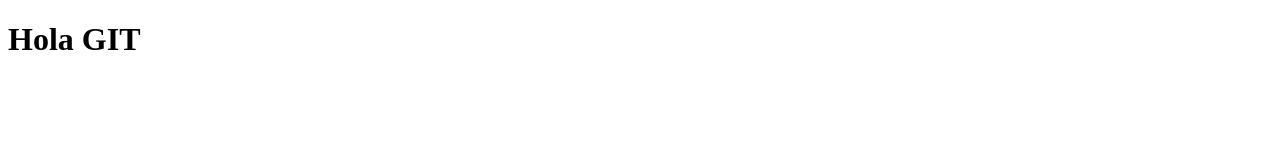
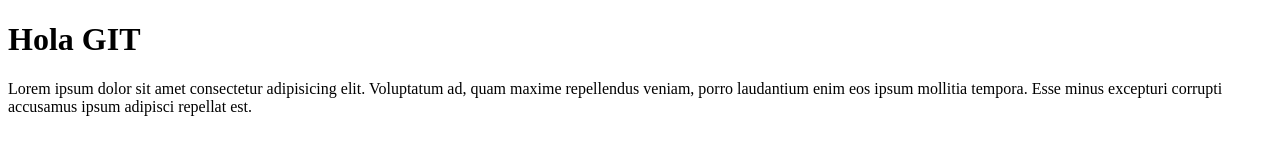
Before and after one commit to belenbalbis/clase-github, a plain HTML site: page index.html in a window 1280 px wide. Drawn offline with Linux system fonts and the light colour scheme.

Commit message:
agrego parrafo

```diff
--- a/index.html
+++ b/index.html
@@ -8,5 +8,11 @@
   </head>
   <body>
     <h1>Hola GIT</h1>
+    <p>
+      Lorem ipsum dolor sit amet consectetur adipisicing elit. Voluptatum ad,
+      quam maxime repellendus veniam, porro laudantium enim eos ipsum mollitia
+      tempora. Esse minus excepturi corrupti accusamus ipsum adipisci repellat
+      est.
+    </p>
   </body>
 </html>
```
